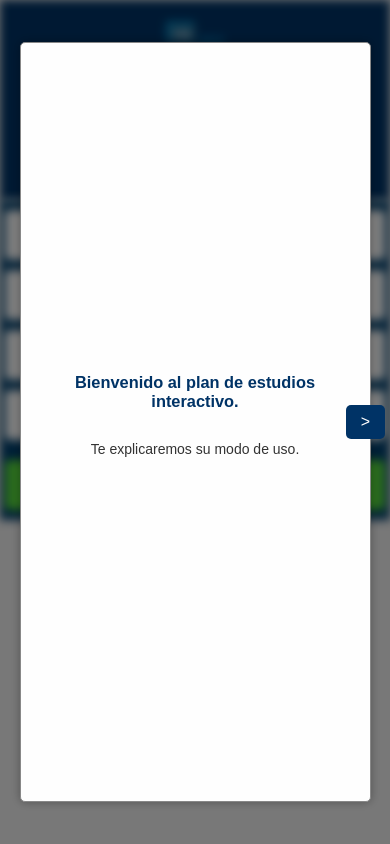
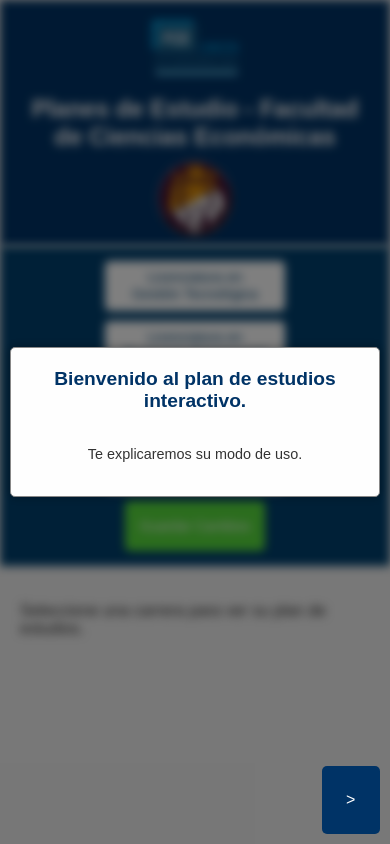
Before and after one commit to Castolo05/PaginaPlanesDeEstudio, a plain HTML site: page index.html in a window 390 px wide. Drawn offline with Linux system fonts and the light colour scheme.

Commit message:
Update styles.css

```diff
--- a/styles.css
+++ b/styles.css
@@ -49,7 +49,6 @@ nav {
     display: flex;
     justify-content: center;
     align-items: center;
-
 }
 
 .career-buttons {
@@ -57,7 +56,6 @@ nav {
     justify-content: center;
     align-items: center;
     flex-grow: 1;
-
 }
 
 nav button {
@@ -82,6 +80,7 @@ nav button span {
     display: block;
     line-height: 1.2;
 }
+
 #btn-gestion-tecnologica {
     margin-left: 11.5%;
 }
@@ -89,23 +88,21 @@ nav button span {
 #btn-gestion-tecnologica, #btn-economia-empresarial, #btn-administracion, #btn-contador-publico, #btn-save {
     width: 180px;
     justify-items: center;
-    align-items: center ;
+    align-items: center;
 }
-
-
 
 #btn-save {
     background-color: #57da3c;
     color: #ffffff;
     width: 140px;
     position: relative;
-
 }
 
 nav button.active {
     background-color: #1e90ff;
     color: #ffffff;
 }
+
 nav button:hover {
     background-color: #6cc4ff86;
     color: #ffffff;
@@ -212,6 +209,7 @@ main {
     color: #ffffff;
 }
 
+
 .modal {
     display: none;
     position: fixed;
@@ -220,7 +218,7 @@ main {
     top: 0;
     width: 100%;
     height: 100%;
-    overflow: auto;
+    overflow: hidden;
     background-color: rgba(0,0,0,0.5);
 }
 
@@ -290,215 +288,12 @@ body.blur > *:not(.modal) {
     transition: filter 0.3s ease;
 }
 
-@media only screen and (max-width: 1200px) {
-    body {
-        font-size: 16px;
-    }
-
-    header {
-        padding: 10px 15px;
-    }
-
-    .header-content {
-        width: 100%;
-        justify-content: space-between;
-    }
-
-    #logo, #mensaje {
-        height: 65px;
-    }
-
-    h1 {
-        font-size: 1.8em;
-        position: static;
-        margin: 10px 0;
-        text-align: center;
-    }
-
-    nav {
-        padding: 10px;
-        flex-wrap: wrap;
-    }
-
-    .career-buttons {
-        width: 100%;
-        justify-content: center;
-        margin-bottom: 10px;
-    }
-
-    nav button, #btn-save {
-        width: calc(33.33% - 10px);
-        margin: 5px;
-        height: 60px;
-        font-size: 0.9em;
-        white-space: normal;
-    }
-
-    #btn-gestion-tecnologica {
-        margin-left: 5px;
-    }
-
-    #btn-save {
-        width: calc(33.33% - 10px);
-        margin-top: 10px;
-    }
-
-    main {
-        padding: 15px;
-    }
-
-    .year-section, .mix-section {
-        width: calc(50% - 20px);
-        max-width: none;
-    }
-
-    .course h2 {
-        font-size: 1em;
-    }
-
-    .details {
-        font-size: 0.9em;
-    }
-
-    .status-button {
-        padding: 8px;
-        font-size: 0.9em;
-    }
-
-    .modal-content {
-        width: 70%;
-        max-width: 600px;
-    }
-
-    .close {
-        font-size: 28px;
-    }
-
-    .modal-title {
-        font-size: 1.4em;
-    }
-
-    .modal-form input,
-    .modal-form textarea,
-    .modal-form button {
-        font-size: 1em;
-        padding: 10px;
-    }
+#tutorialModal {
+    align-items: center;
 }
 
-@media only screen and (max-width: 600px) {
-    body {
-        font-size: 14px;
-    }
-
-    header {
-        flex-direction: column;
-        padding: 10px;
-    }
-
-    .header-content {
-        flex-direction: column;
-        width: 100%;
-    }
-
-    #logo, #mensaje {
-        height: 50px;
-        margin: 5px 0;
-    }
-
-    h1 {
-        font-size: 1.2em;
-        position: static;
-        margin: 10px 0;
-    }
-
-    nav {
-        padding: 5px;
-    }
-
-    .career-buttons {
-        flex-direction: column;
-        width: 100%;
-    }
-
-    nav button, #btn-save {
-        width: 100%;
-        margin: 5px 0;
-        height: 50px;
-        padding: 0;
-        font-size: 0.9em;
-        display: flex;
-        align-items: center;
-        justify-content: center;
-    }
-
-    #btn-gestion-tecnologica,
-    #btn-economia-empresarial,
-    #btn-administracion,
-    #btn-contador-publico,
-    #btn-save {
-        width: 100%;
-    }
-
-    nav button span {
-        display: inline;
-        white-space: normal;
-    }
-
-    #btn-gestion-tecnologica {
-        margin-left: 0;
-    }
-
-    main {
-        padding: 10px;
-    }
-
-    .year-section, .mix-section {
-        width: 100%;
-        max-width: none;
-    }
-
-    .course h2 {
-        font-size: 1em;
-    }
-
-    .details {
-        font-size: 0.9em;
-    }
-
-    .status-button {
-        padding: 8px;
-        font-size: 0.8em;
-    }
-
-    .modal-content {
-        width: 95%;
-        margin: 10% auto;
-        padding: 15px;
-    }
-
-    .close {
-        font-size: 24px;
-        top: 5px;
-        right: 10px;
-    }
-
-    .modal-title {
-        font-size: 1.2em;
-    }
-
-    .modal-form input,
-    .modal-form textarea,
-    .modal-form button {
-        font-size: 1em;
-        padding: 8px;
-    }
-}
-#tutorialModal {
+#tutorialModal.active {
     display: flex;
-    align-items: center;
-    justify-content: center;
-    overflow: hidden;
 }
 
 .tutorial-content {
@@ -549,25 +344,27 @@ body.blur > *:not(.modal) {
 
 #tutorialTabs {
     flex-grow: 1;
-    overflow-y: auto;
+    overflow: hidden;
 }
 
 .tutorial-tab {
-    display: flex;
+    display: none;
     flex-direction: column;
     justify-content: center;
     align-items: center;
     height: 100%;
     text-align: center;
+    transition: transform 0.5s ease;
 }
 
 .tutorial-tab.active {
-    display: block;
+    display: flex;
 }
 
 .tutorial-tab h3 {
     color: #003366;
     margin-top: 0;
+    font-size: 1.5em; /* Aumenta el tamaño del título */
 }
 
 .tutorial-tab video {
@@ -589,6 +386,7 @@ body.blur > *:not(.modal) {
 #tab4 button:hover {
     background-color: #00406e;
 }
+
 #tab1, #tab4 {
     justify-content: center;
 }
@@ -615,9 +413,87 @@ body.blur > *:not(.modal) {
 
     #prevButton {
         left: 5px;
+        width: 15%;
+        height: 8%;
     }
 
     #nextButton {
         right: 5px;
+        width: 15%;
+        height: 8%;
     }
 }
+@media screen and (max-width: 768px) {
+    header {
+        flex-direction: column;
+        align-items: center;
+    }
+
+    .header-content {
+        margin: 10px 0;
+    }
+
+    h1 {
+        font-size: 1.5em;
+        position: static;
+    }
+
+    nav {
+        flex-direction: column;
+    }
+
+    .career-buttons {
+        flex-wrap: wrap;
+    }
+
+    nav button {
+        margin: 5px;
+        width: calc(50% - 10px);
+    }
+
+    #btn-gestion-tecnologica {
+        margin-left: 5px;
+    }
+
+    .year-section, .mix-section {
+        max-width: 100%;
+    }
+
+    .tutorial-content {
+        width: 90%;
+        height: auto;
+        max-height: 90vh;
+    }
+
+    .nav-button {
+        top: auto;
+        bottom: 10px;
+        transform: none;
+    }
+
+    #prevButton {
+        left: 10px;
+    }
+
+    #nextButton {
+        right: 10px;
+    }
+}
+
+@media screen and (max-width: 480px) {
+    nav button {
+        width: 100%;
+    }
+
+    .tutorial-content {
+        width: 95%;
+    }
+
+    .tutorial-tab h3 {
+        font-size: 1.2em;
+    }
+
+    .tutorial-tab p {
+        font-size: 0.9em;
+    }
+}
```
